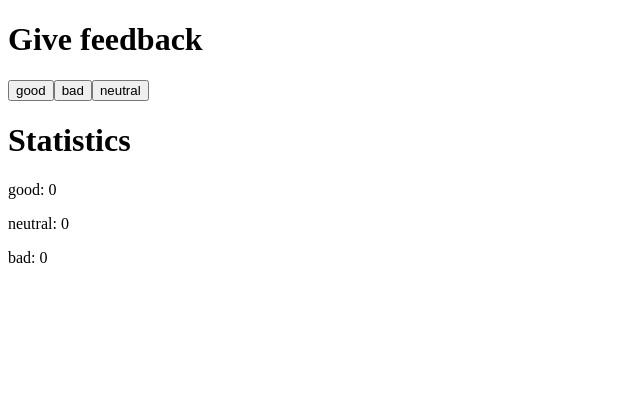
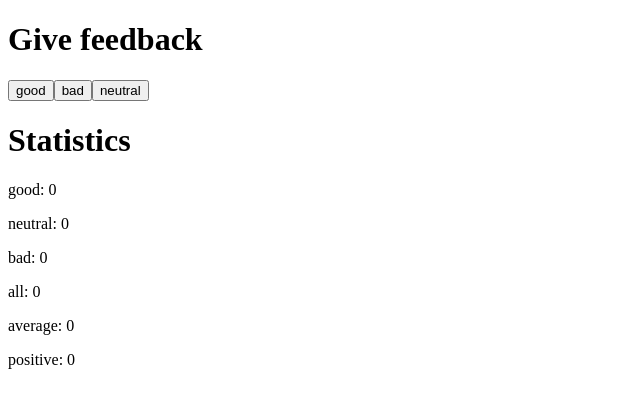
Before and after one commit to Dmkk01/Helsinki-Full-Stack-Web-Development, a React (Create React App) app in the folder Part 1 - Introduction to React/unicafe/: page / in a window 1280 px wide. Shown: the top 408 px of the page, without its empty margins (0-640 px from the left). Built offline with nearby package versions, Linux system fonts and the light colour scheme.

Commit message:
Upload Exercise 1.7

```diff
--- a/Part 1 - Introduction to React/unicafe/src/App.js
+++ b/Part 1 - Introduction to React/unicafe/src/App.js
@@ -5,6 +5,18 @@ const App = () => {
   const [good, setGood] = useState(0)
   const [neutral, setNeutral] = useState(0)
   const [bad, setBad] = useState(0)
+
+  const sum = (p1, p2, p3) => {
+    return p1 + p2 + p3
+  }
+  const average = (p1, p2, p3) => {
+    if (good === 0 && neutral === 0 && bad === 0 ) return 0
+    else return (p1 - p3)/sum(p1,p2,p3)
+  }
+  const positive = (p1, p2, p3) => {
+    if (good === 0 && neutral === 0 && bad === 0 ) return 0
+    else return p1/sum(p1, p2, p3)
+  }
 
   return (
     <div>
@@ -16,6 +28,9 @@ const App = () => {
       <p> good: {good}</p>
       <p> neutral: {neutral}</p>
       <p> bad: {bad}</p>
+      <p> all: {sum(good, neutral, bad)}</p>
+      <p> average: {average(good, neutral, bad)}</p>
+      <p> positive: {positive(good, neutral, bad)}</p>
     </div>
   )
 }
```
